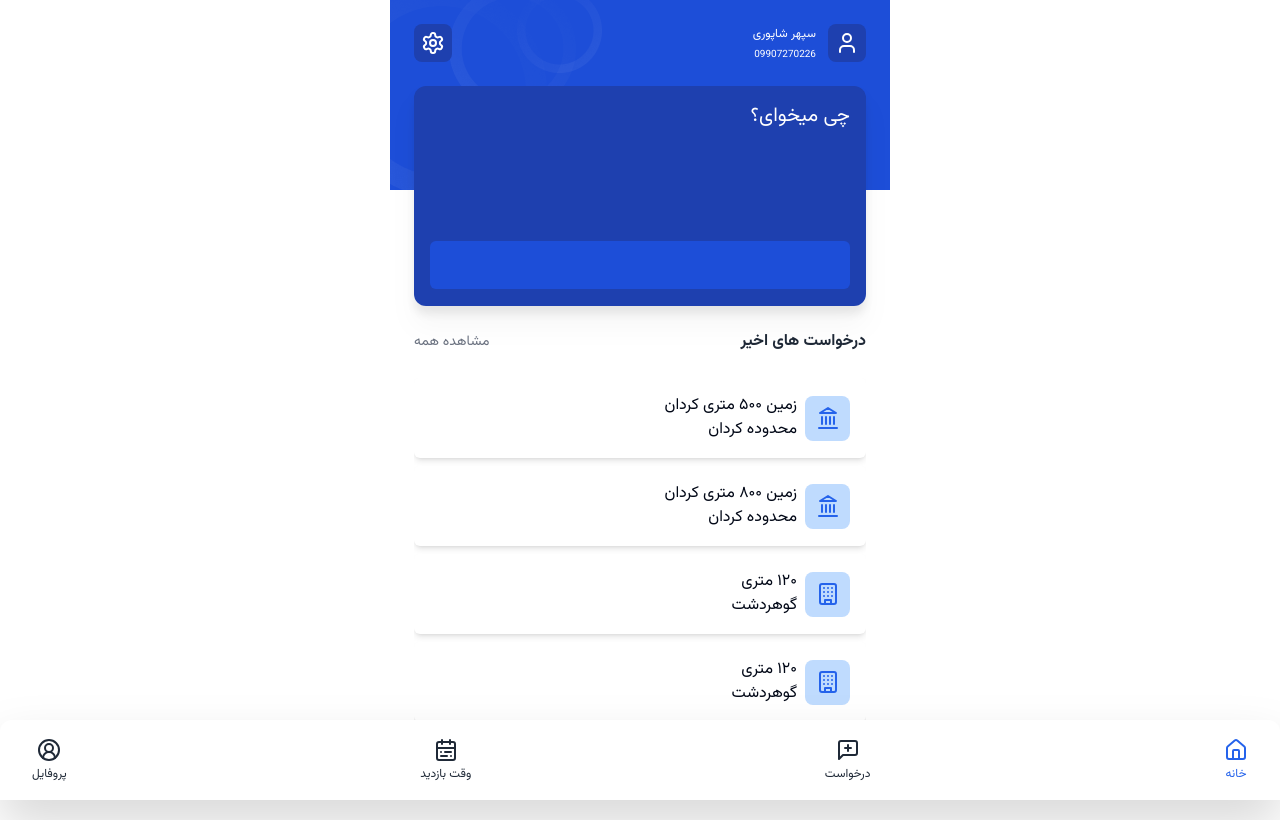
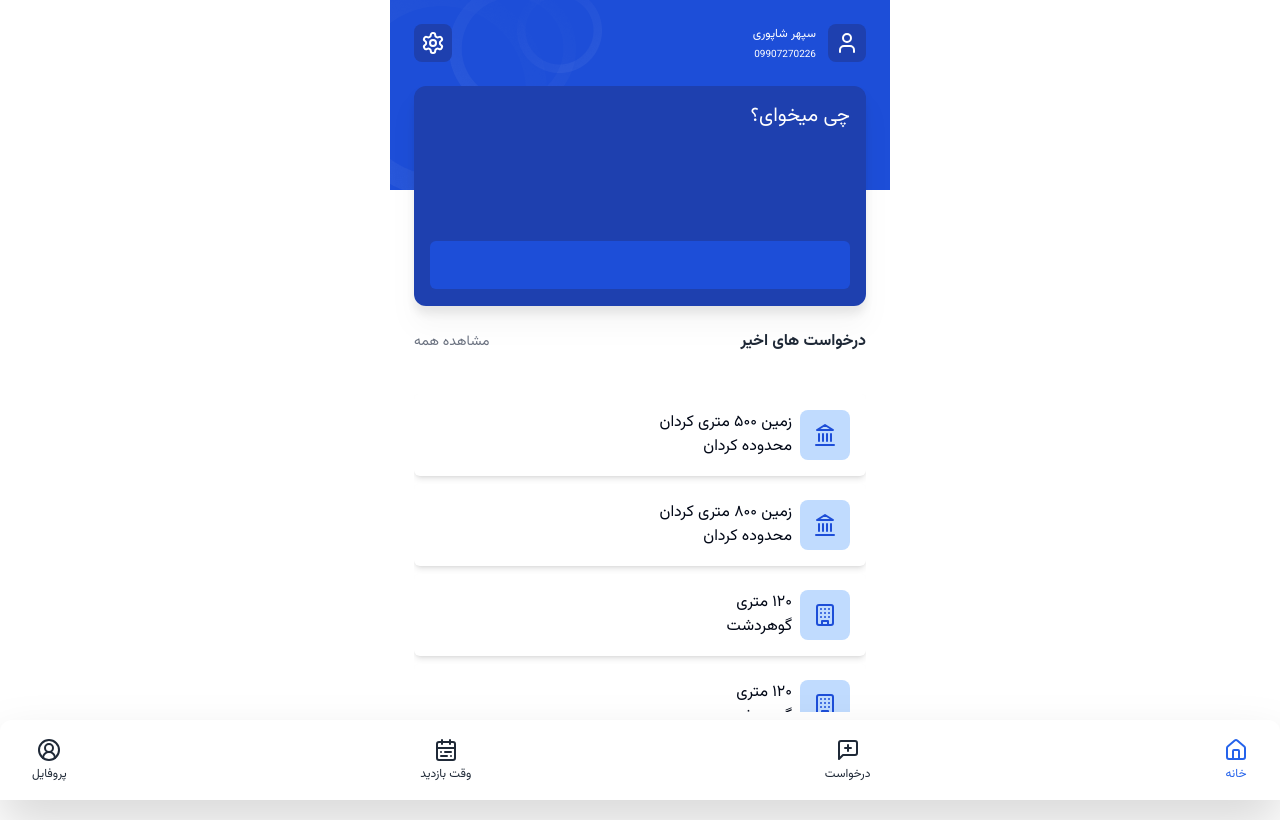
Before and after one commit to SepehrShapouri/melkbot, a Next.js app: page / in a window 1280 px wide. Built offline with nearby package versions, Linux system fonts and the light colour scheme.

Commit message:
style:chanegd offers styles

```diff
--- a/app/(main)/page.js
+++ b/app/(main)/page.js
@@ -148,24 +148,34 @@ function Home() {
           </div>
           <div className="flex-1 flex flex-col px-6 pb-10 overflow-auto no-scrollbar">
             <div class="flex justify-between items-center gap-4 mb-6">
-              <p class="font-bold text-gray-800 dark:text-white">درخواست های اخیر</p>
-              <a class="text-sm text-gray-500 dark:text-gray-200" href="/expenses">
+              <p class="font-bold text-gray-800 dark:text-white">
+                درخواست های اخیر
+              </p>
+              <a
+                class="text-sm text-gray-500 dark:text-gray-200"
+                href="/expenses"
+              >
                 مشاهده همه
               </a>
             </div>
-            <ScrollArea className="
-            mb-[2rem]
-        h-[370px] ">
+            <ScrollArea
+              className="
+            mb-[2rem] py-4
+        h-[350px] "
+            >
               <div className="flex flex-col gap-[0.5rem] ">
-              {offers.map((offer,index) => {
+                {offers.map((offer, index) => {
                   return (
-                  <div className="w-full bg-white dark:bg-slate-900  shadow-md py-[1rem] px-[1rem] rounded-md" key={index}>
+                    <div
+                      className="w-full bg-white dark:bg-slate-900  shadow-md py-[1rem] px-[1rem] rounded-md"
+                      key={index}
+                    >
                       <div className="flex items-center gap-[0.5rem]">
-                      <div className="aspect-square w-[45px] h-[45px] rounded-lg flex items-center justify-center cursor-pointer bg-blue-200 ">
+                        <div className="aspect-square w-[50px] h-[50px] rounded-lg flex items-center justify-center cursor-pointer bg-[#C0DBFE] dark:bg-[#263A8A] ">
                           {offer.property_type == "land" ? (
-                          <Landmark className="text-blue-600" />
+                            <Landmark className=" text-[#1D4ED8] dark:text-[#93C5FD]" />
                           ) : (
-                          <Building className="text-blue-600" />
+                            <Building className=" text-[#1D4ED8] dark:text-[#93C5FD]" />
                           )}
                         </div>
                         <span>
```
Lines whose indentation alone changed are shown as unchanged.
